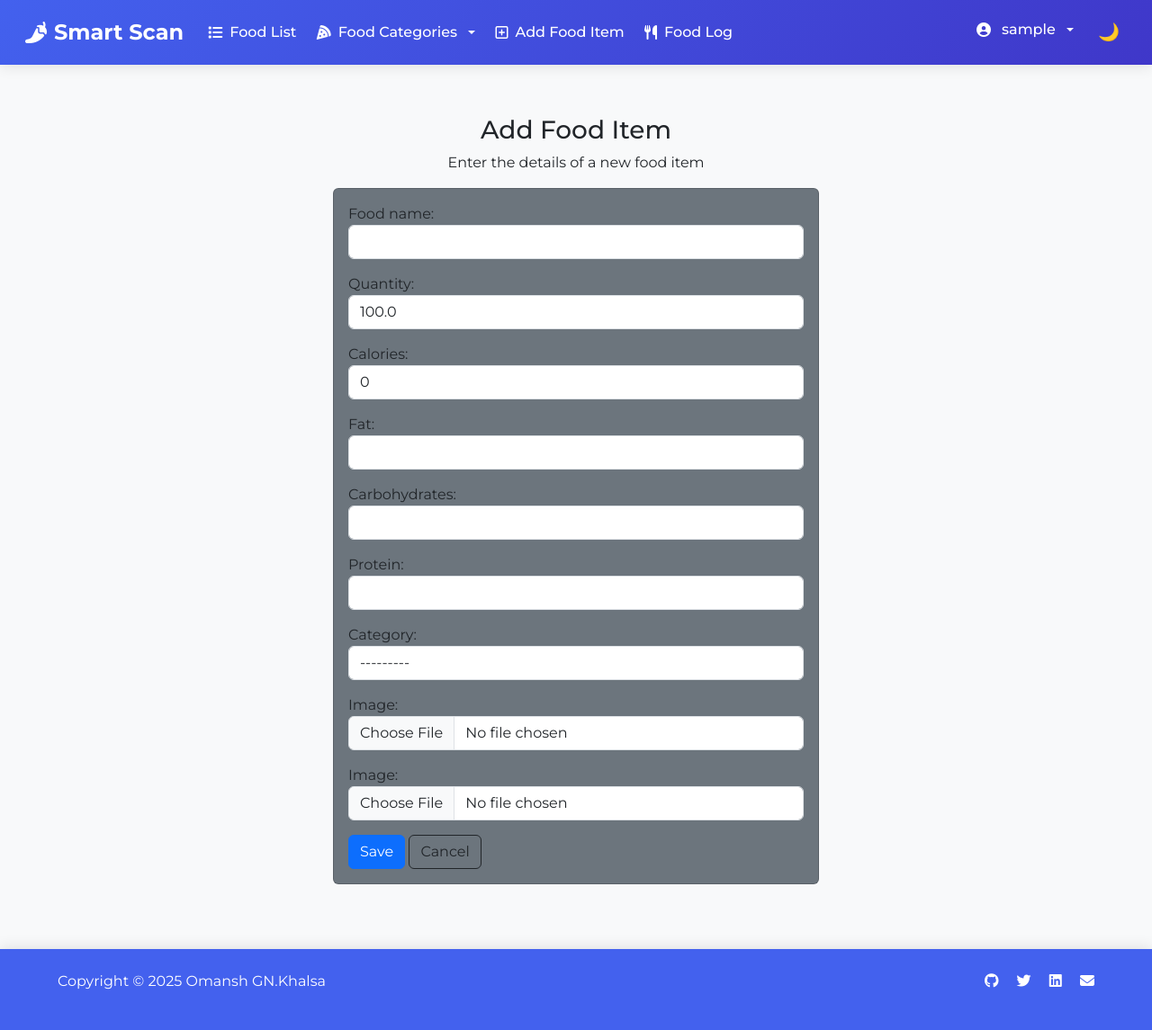
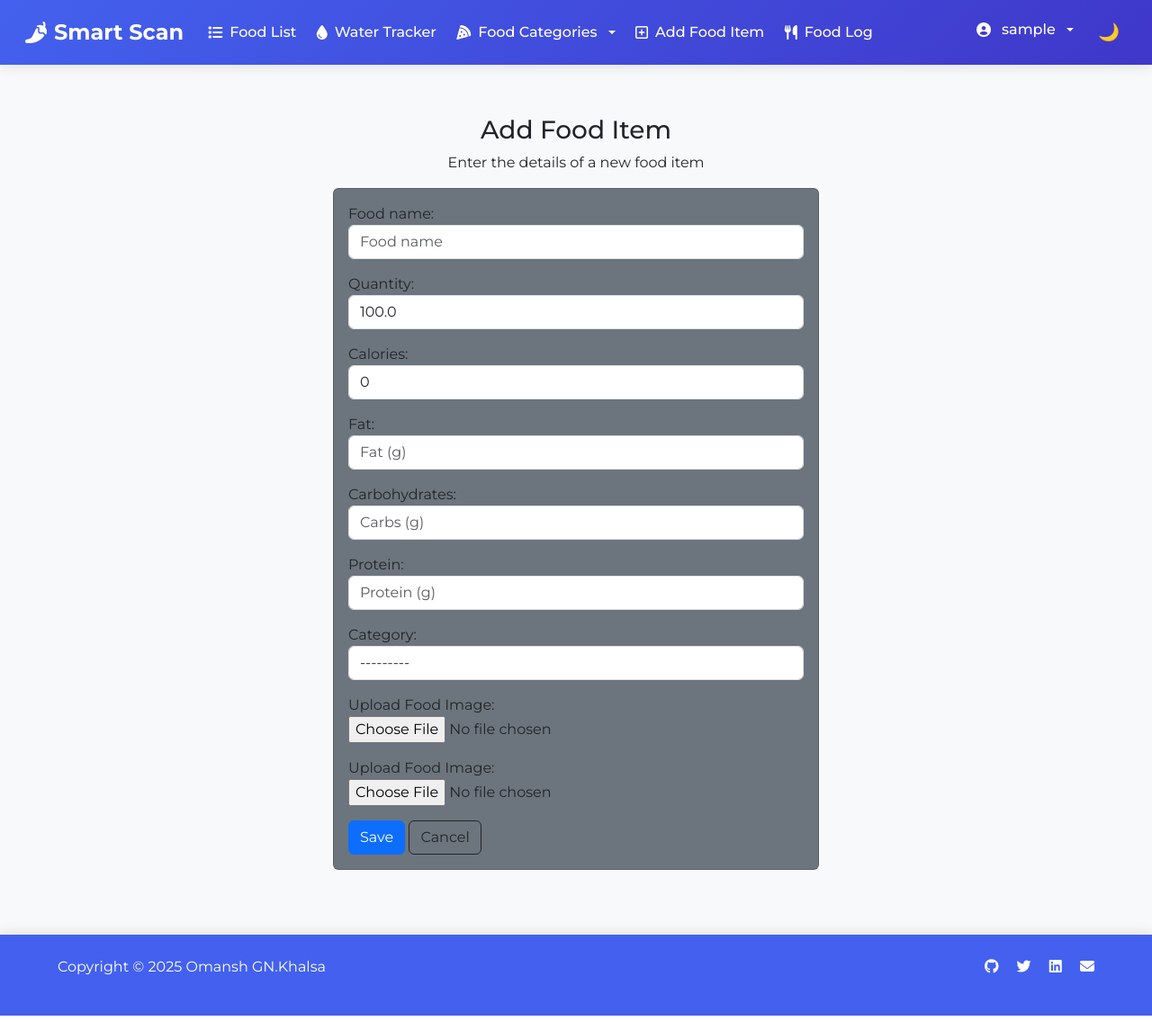
Before and after one commit to Omanshsingh/food-tracker, a Django app: page /food/add in a window 1280 px wide. Shown: the whole page at 90% size. Run offline with Django 3.2, Linux system fonts and the light colour scheme; the visitor is signed in with stand-in values (Sample User, id 1); data that the repository does not hold is empty.

Commit message:
initial commit

```diff
--- a/foodtracker/forms.py
+++ b/foodtracker/forms.py
@@ -1,30 +1,118 @@
 from django import forms
+from .models import Food, Image, WaterIntake, WaterGoal
+from django.utils import timezone
 
-from .models import Food, Image
+class WaterIntakeForm(forms.ModelForm):
+    """
+    ModelForm for logging daily water intake
+    """
+    class Meta:
+        model = WaterIntake
+        fields = ['glasses']
+        widgets = {
+            'glasses': forms.NumberInput(attrs={
+                'min': 0,
+                'max': 50,
+                'step': 1,
+                'class': 'form-control',
+                'placeholder': 'Number of glasses today'
+            })
+        }
 
+    def __init__(self, *args, **kwargs):
+        super().__init__(*args, **kwargs)
+        self.fields['glasses'].label = "Glasses Consumed"
+
+class WaterGoalForm(forms.ModelForm):
+    """
+    ModelForm for setting water consumption goals and reminders
+    """
+    class Meta:
+        model = WaterGoal
+        fields = ['daily_goal', 'reminder_enabled', 'reminder_interval']
+        widgets = {
+            'daily_goal': forms.NumberInput(attrs={
+                'min': 1,
+                'max': 20,
+                'step': 1,
+                'class': 'form-control',
+                'placeholder': 'Daily glass goal'
+            }),
+            'reminder_interval': forms.NumberInput(attrs={
+                'min': 30,
+                'max': 240,
+                'step': 15,
+                'class': 'form-control',
+                'placeholder': 'Minutes between reminders'
+            }),
+            'reminder_enabled': forms.CheckboxInput(attrs={
+                'class': 'form-check-input'
+            })
+        }
+
+    def __init__(self, *args, **kwargs):
+        super().__init__(*args, **kwargs)
+        self.fields['daily_goal'].label = "Daily Glass Goal"
+        self.fields['reminder_interval'].label = "Reminder Interval (minutes)"
+        self.fields['reminder_enabled'].label = "Enable Reminders"
 
 class FoodForm(forms.ModelForm):
-    '''
-    A ModelForm class for adding a new food item
-    '''
+    """
+    ModelForm for creating/editing food items
+    """
     class Meta:
         model = Food
-        fields = ['food_name', 'quantity', 'calories', 'fat', 'carbohydrates', 'protein', 'category']
+        fields = ['food_name', 'quantity', 'calories', 'fat',
+                 'carbohydrates', 'protein', 'category']
+        widgets = {
+            'food_name': forms.TextInput(attrs={
+                'class': 'form-control',
+                'placeholder': 'Food name'
+            }),
+            'quantity': forms.NumberInput(attrs={
+                'class': 'form-control',
+                'placeholder': 'Quantity in grams'
+            }),
+            'calories': forms.NumberInput(attrs={
+                'class': 'form-control',
+                'placeholder': 'Calories'
+            }),
+            'fat': forms.NumberInput(attrs={
+                'class': 'form-control',
+                'placeholder': 'Fat (g)'
+            }),
+            'carbohydrates': forms.NumberInput(attrs={
+                'class': 'form-control',
+                'placeholder': 'Carbs (g)'
+            }),
+            'protein': forms.NumberInput(attrs={
+                'class': 'form-control',
+                'placeholder': 'Protein (g)'
+            }),
+            'category': forms.Select(attrs={
+                'class': 'form-control'
+            })
+        }
 
     def __init__(self, *args, **kwargs):
-        super(FoodForm, self).__init__(*args, **kwargs)
-        for visible in self.visible_fields():
-            visible.field.widget.attrs['class'] = 'form-control'
-
+        super().__init__(*args, **kwargs)
+        for field in self.fields:
+            self.fields[field].widget.attrs['class'] = 'form-control'
 
 class ImageForm(forms.ModelForm):
-    '''
-    A ModelForm class for adding an image to the food item
-    '''
+    """
+    ModelForm for uploading food images
+    """
     class Meta:
         model = Image
         fields = ['image']
+        widgets = {
+            'image': forms.FileInput(attrs={
+                'class': 'form-control-file',
+                'accept': 'image/*'
+            })
+        }
 
     def __init__(self, *args, **kwargs):
-        super(ImageForm, self).__init__(*args, **kwargs)
-        self.visible_fields()[0].field.widget.attrs['class'] = 'form-control'
+        super().__init__(*args, **kwargs)
+        self.fields['image'].label = "Upload Food Image"
--- a/foodtracker/urls.py
+++ b/foodtracker/urls.py
@@ -19,4 +19,10 @@ urlpatterns = [
 
     path('categories', views.categories_view, name='categories_view'),
     path('categories/<str:category_name>', views.category_details_view, name='category_details_view'),
+
+    path('water/', views.water_tracker_view, name='water_tracker'),
+    path('water/log/', views.log_water, name='log_water'),  # Added slash
+    path('water/settings/', views.water_settings_view, name='water_settings'),  # Added slash
+    path('water/history/', views.water_history_view, name='water_history'),  # Added slash
+    path('water/export/', views.export_water_data, name='export_water_data'),  # Added slash
 ]
--- a/foodtracker/views.py
+++ b/foodtracker/views.py
@@ -4,106 +4,190 @@ from django.contrib.auth import authenticate, login, logout
 from django.contrib.auth.decorators import login_required
 from django.core.paginator import Paginator, EmptyPage, PageNotAnInteger
 from django.db import IntegrityError
-from django.http import HttpResponseRedirect
+from django.http import HttpResponseRedirect, JsonResponse, HttpResponse
 from django.shortcuts import render, redirect
 from django.urls import reverse
 from django.utils import timezone
 from datetime import datetime, timedelta
+import csv
 
-from .models import User, Food, FoodCategory, FoodLog, Image, Weight, FavoriteFood, Streak
-from .forms import FoodForm, ImageForm
+from .models import User, Food, FoodCategory, FoodLog, Image, Weight, FavoriteFood, WaterIntake, WaterGoal
+from .forms import FoodForm, ImageForm, WaterIntakeForm, WaterGoalForm
 
-# Main Streak View (Combined Dashboard)
-@login_required
-def streak_view(request):
-    """Display the complete streak dashboard with history and achievements"""
-    streak, created = Streak.objects.get_or_create(user=request.user)
-
-    # Dashboard Data
-    next_milestone = ((streak.current_streak // 5) + 1) * 5
-    progress = (streak.current_streak % 5) * 20 if streak.current_streak > 0 else 0
-    recent_logs = FoodLog.objects.filter(user=request.user).order_by('-consumed_at')[:5]
-
-    # History Data - group logs by week
-    weekly_logs = {}
-    for log in FoodLog.objects.filter(user=request.user).order_by('-consumed_at'):
-        week = log.consumed_at.isocalendar()[1]  # Get ISO week number
-        weekly_logs.setdefault(week, []).append(log)
-
-    # Achievements Data
-    milestones = {
-        '5_days': streak.longest_streak >= 5,
-        '10_days': streak.longest_streak >= 10,
-        '30_days': streak.longest_streak >= 30,
-        '100_days': streak.longest_streak >= 100,
-    }
-
-    context = {
-        'current_streak': streak.current_streak,
-        'longest_streak': streak.longest_streak,
-        'last_active': streak.last_activity_date,
-        'next_milestone': next_milestone,
-        'progress': progress,
-        'recent_logs': recent_logs,
-        'weekly_logs': weekly_logs,
-        'milestones': milestones,
-        'categories': FoodCategory.objects.all()
-    }
-    return render(request, 'streaks/streak.html', context)
-
-# Updated Existing Views with Streak Integration
-@login_required
-def dashboard(request):
-    """Main dashboard view with streak display"""
-    streak, created = Streak.objects.get_or_create(user=request.user)
-    context = {
-        'food_logs': FoodLog.objects.filter(user=request.user).order_by('-consumed_at'),
-        'streak': streak.current_streak,
-        'favorite_foods': FavoriteFood.objects.filter(user=request.user),
-        'categories': FoodCategory.objects.all()
-    }
-    return render(request, 'dashboard.html', context)
+# ======================
+# WATER TRACKING VIEWS
+# ======================
 
 @login_required
-def food_log_view(request):
-    """Handle food logging with streak updates"""
-    if request.method == 'POST':
-        food_id = request.POST.get('food_consumed')
-        if food_id:
-            try:
-                food = Food.objects.get(id=food_id)
-                FoodLog.objects.create(
-                    user=request.user,
-                    food_consumed=food
-                )
+def water_tracker_view(request):
+    """Main water tracking dashboard"""
+    today = timezone.now().date()
 
-                # Update streak
-                streak, created = Streak.objects.get_or_create(user=request.user)
-                current_streak = streak.update_streak()
+    # Get or create today's water intake
+    water_intake, created = WaterIntake.objects.get_or_create(
+        user=request.user,
+        date=today,
+        defaults={'glasses': 0}
+    )
 
-                # Celebration for milestones
-                if current_streak % 5 == 0:
-                    messages.success(request, f"🔥 Amazing! {current_streak}-day streak!")
+    # Get water goal (created via signal)
+    water_goal = request.user.water_goal
 
-                return redirect('food_log')
-
-            except Food.DoesNotExist:
-                messages.error(request, "Selected food not found")
+    # Calculate progress percentage
+    progress = min(100, (water_intake.glasses / water_goal.daily_goal) * 100) if water_goal.daily_goal else 0
 
     context = {
         'categories': FoodCategory.objects.all(),
-        'foods': Food.objects.all(),
-        'user_food_log': FoodLog.objects.filter(user=request.user).order_by('-consumed_at')
+        'water_intake': water_intake,
+        'water_goal': water_goal,
+        'progress': progress,
+        'today': today,
+        'weekly_data': get_weekly_water_data(request.user),
     }
-    return render(request, 'food_log.html', context)
+    return render(request, 'water_tracker.html', context)
 
-# Authentication Views
+@login_required
+def log_water(request):
+    """Log water intake via AJAX or form submission"""
+    today = timezone.now().date()
+
+    if request.method == 'POST':
+        action = request.POST.get('action')
+        water_intake, created = WaterIntake.objects.get_or_create(
+            user=request.user,
+            date=today,
+            defaults={'glasses': 0}
+        )
+
+        if action == 'add':
+            water_intake.glasses += 1
+        elif action == 'remove' and water_intake.glasses > 0:
+            water_intake.glasses -= 1
+
+        water_intake.save()
+
+        if request.headers.get('X-Requested-With') == 'XMLHttpRequest':
+            return JsonResponse({
+                'glasses': water_intake.glasses,
+                'progress': min(100, (water_intake.glasses / request.user.water_goal.daily_goal) * 100)
+            })
+
+    return redirect('water_tracker')
+
+@login_required
+def water_settings_view(request):
+    """Update water goal and reminder settings"""
+    water_goal = request.user.water_goal
+
+    if request.method == 'POST':
+        form = WaterGoalForm(request.POST, instance=water_goal)
+        if form.is_valid():
+            form.save()
+            messages.success(request, 'Water settings updated successfully!')
+            return redirect('water_settings')
+    else:
+        form = WaterGoalForm(instance=water_goal)
+
+    context = {
+        'categories': FoodCategory.objects.all(),
+        'form': form,
+    }
+    return render(request, 'water_settings.html', context)
+
+@login_required
+def water_history_view(request):
+    """View historical water intake data"""
+    water_intakes = WaterIntake.objects.filter(user=request.user).order_by('-date')
+
+    # Date filtering
+    date_from = request.GET.get('from')
+    date_to = request.GET.get('to')
+
+    if date_from:
+        water_intakes = water_intakes.filter(date__gte=date_from)
+    if date_to:
+        water_intakes = water_intakes.filter(date__lte=date_to)
+
+    # Pagination
+    paginator = Paginator(water_intakes, 10)
+    page = request.GET.get('page')
+
+    try:
+        water_intakes = paginator.page(page)
+    except PageNotAnInteger:
+        water_intakes = paginator.page(1)
+    except EmptyPage:
+        water_intakes = paginator.page(paginator.num_pages)
+
+    context = {
+        'categories': FoodCategory.objects.all(),
+        'water_intakes': water_intakes,
+    }
+    return render(request, 'water_history.html', context)
+
+@login_required
+def export_water_data(request):
+    """Export water data to CSV"""
+    response = HttpResponse(content_type='text/csv')
+    response['Content-Disposition'] = 'attachment; filename="water_intake_history.csv"'
+
+    writer = csv.writer(response)
+    writer.writerow(['Date', 'Glasses Consumed', 'Daily Goal', 'Percentage Met'])
+
+    water_intakes = WaterIntake.objects.filter(user=request.user).order_by('-date')
+    water_goal = request.user.water_goal.daily_goal
+
+    for intake in water_intakes:
+        percentage = (intake.glasses / water_goal) * 100 if water_goal else 0
+        writer.writerow([
+            intake.date.strftime('%Y-%m-%d'),
+            intake.glasses,
+            water_goal,
+            f"{min(100, percentage):.1f}%"
+        ])
+
+    return response
+
+def get_weekly_water_data(user):
+    """Get weekly water intake data for charts"""
+    today = timezone.now().date()
+    week_ago = today - timedelta(days=6)
+
+    water_intakes = WaterIntake.objects.filter(
+        user=user,
+        date__range=[week_ago, today]
+    ).order_by('date')
+
+    # Create full week data even if some days are missing
+    data = []
+    goal = user.water_goal.daily_goal
+
+    for i in range(7):
+        current_date = week_ago + timedelta(days=i)
+        intake = water_intakes.filter(date=current_date).first()
+        glasses = intake.glasses if intake else 0
+        met_goal = glasses >= goal if goal else False
+
+        data.append({
+            'date': current_date,
+            'glasses': glasses,
+            'goal': goal,
+            'met_goal': met_goal,
+            'percentage': min(100, (glasses / goal * 100)) if goal else 0,
+        })
+
+    return data
+
+# ======================
+# AUTHENTICATION VIEWS
+# ======================
+
 def index(request):
     """Home page view"""
     return food_list_view(request)
 
 def register(request):
-    """User registration with automatic streak creation"""
+    """User registration"""
     if request.method == 'POST':
         username = request.POST['username']
         email = request.POST['email']
@@ -118,7 +202,6 @@ def register(request):
 
         try:
             user = User.objects.create_user(username, email, password)
-            Streak.objects.create(user=user)  # Create streak for new user
             login(request, user)
             return HttpResponseRedirect(reverse('index'))
         except IntegrityError:
@@ -156,7 +239,43 @@ def logout_view(request):
     logout(request)
     return HttpResponseRedirect(reverse('index'))
 
-# Food Management Views
+# ======================
+# FOOD MANAGEMENT VIEWS
+# ======================
+
+@login_required
+def dashboard(request):
+    """Main dashboard view"""
+    context = {
+        'food_logs': FoodLog.objects.filter(user=request.user).order_by('-consumed_at'),
+        'favorite_foods': FavoriteFood.objects.filter(user=request.user),
+        'categories': FoodCategory.objects.all()
+    }
+    return render(request, 'dashboard.html', context)
+
+@login_required
+def food_log_view(request):
+    """Handle food logging"""
+    if request.method == 'POST':
+        food_id = request.POST.get('food_consumed')
+        if food_id:
+            try:
+                food = Food.objects.get(id=food_id)
+                FoodLog.objects.create(
+                    user=request.user,
+                    food_consumed=food
+                )
+                return redirect('food_log')
+            except Food.DoesNotExist:
+                messages.error(request, "Selected food not found")
+
+    context = {
+        'categories': FoodCategory.objects.all(),
+        'foods': Food.objects.all(),
+        'user_food_log': FoodLog.objects.filter(user=request.user).order_by('-consumed_at')
+    }
+    return render(request, 'food_log.html', context)
+
 def food_list_view(request):
     """List all available foods"""
     foods = Food.objects.all()
@@ -235,7 +354,10 @@ def food_log_delete(request, food_id):
         'categories': FoodCategory.objects.all()
     })
 
-# Weight Tracking Views
+# ======================
+# WEIGHT TRACKING VIEWS
+# ======================
+
 @login_required
 def weight_log_view(request):
     """Log and view weight entries"""
@@ -267,7 +389,10 @@ def weight_log_delete(request, weight_id):
         'categories': FoodCategory.objects.all()
     })
 
-# Category Views
+# ======================
+# CATEGORY VIEWS
+# ======================
+
 def categories_view(request):
     """List all food categories"""
     return render(request, 'categories.html', {
@@ -302,7 +427,10 @@ def category_details_view(request, category_name):
     }
     return render(request, 'food_category.html', context)
 
-# Favorite Foods Views
+# ======================
+# FAVORITE FOODS VIEWS
+# ======================
+
 @login_required
 def add_favorite_food(request):
     """Add a food to favorites"""
@@ -330,10 +458,6 @@ def quick_add_favorite(request, food_id):
                 food_consumed=food,
                 consumed_at=timezone.now()
             )
-            # Update streak
-            streak, created = Streak.objects.get_or_create(user=request.user)
-            streak.update_streak()
-
     except FavoriteFood.DoesNotExist:
         messages.error(request, "Favorite food not found")
 
--- a/templates/base.html
+++ b/templates/base.html
@@ -228,6 +228,15 @@
                                 <i class='fas fa-list'></i> Food List
                             </a>
                         </li>
+
+                        {% if user.is_authenticated %}
+                        <li class='nav-item'>
+                            <a class='nav-link' href="{% url 'water_tracker' %}">
+                                <i class='fas fa-tint'></i> Water Tracker
+                            </a>
+                        </li>
+                        {% endif %}
+
                         <li class='nav-item dropdown'>
                             <a class='nav-link dropdown-toggle' data-bs-toggle='dropdown' href='#' role='button' aria-haspopup='true' aria-expanded='false'>
                                 <i class='fas fa-pizza-slice'></i> Food Categories
```
Also changed, not shown: foodtracker/models.py (+53 -8 lines), config/__init__.py (deleted), foodtracker/__init__.py (deleted), foodtracker/custom_filters.py (added), media/images/avocado.jpg (added), media/images/avocado_1YbC08t.jpg (added), templates/water_history.html (added), templates/water_settings.html (added), templates/water_tracker.html (added).
